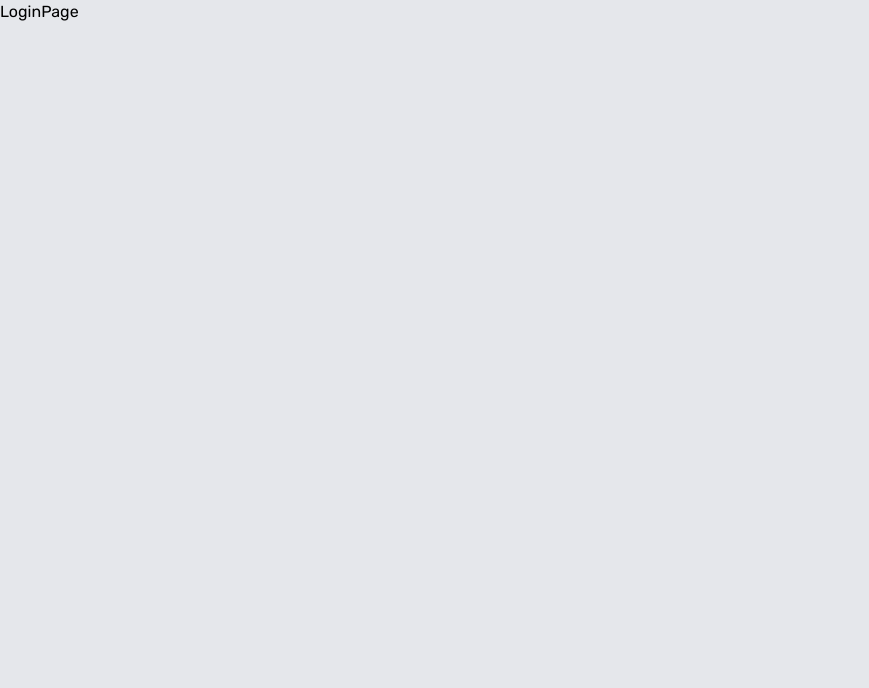
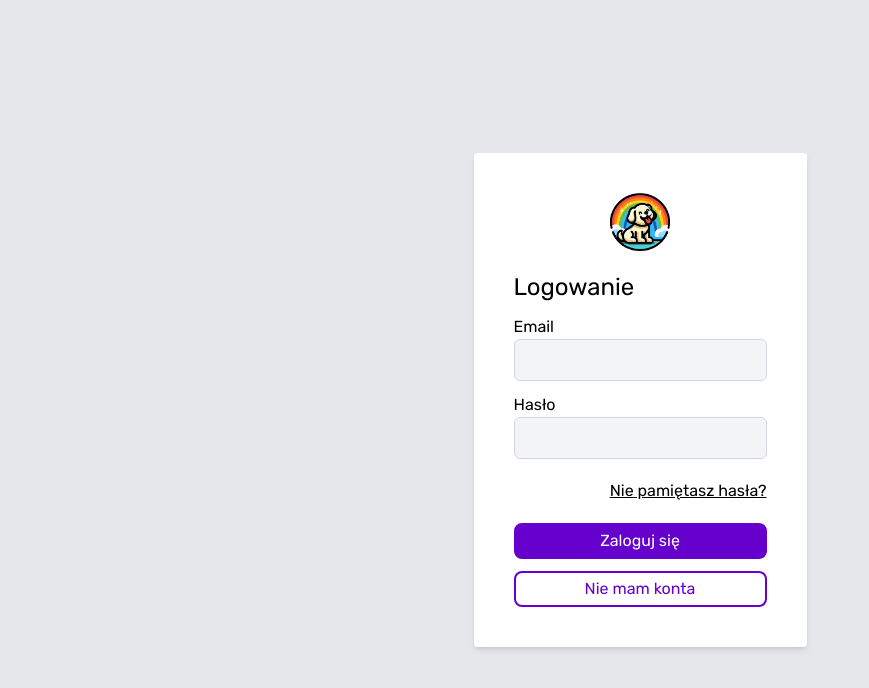
Before and after one commit to maciejors/Family_Store_dev, a Next.js app: page /dev in a window 1280 px wide. Shown: the top 688 px of the page, without its empty margins (0-869 px from the left). Built offline with nearby package versions, Linux system fonts and the light colour scheme.

Commit message:
auth page layouts

```diff
--- /dev/null
+++ b/app/dev/authPage.css
@@ -0,0 +1,39 @@
+.auth-container {
+  @apply items-center h-screen
+}
+
+.auth-form {
+	@apply p-10 shadow-md rounded bg-white
+}
+
+.auth-logo {
+  @apply mx-auto mb-5
+}
+
+.auth-main {
+ @apply flex flex-col
+}
+
+.auth-label {
+  @apply mt-3
+}
+
+.auth-input {
+	@apply bg-gray-100 border border-gray-300 rounded-md py-2 px-4 focus:outline-none
+}
+
+.auth-link {
+  @apply mt-5 underline self-end
+}
+
+.auth-error {
+  @apply text-red-700;
+}
+
+.auth-btn {
+  @apply mt-3 w-full
+}
+
+.auth-btn-submit {
+  @apply mt-5
+}
--- /dev/null
+++ b/app/dev/loginPage.jsx
@@ -0,0 +1,26 @@
+import './authPage.css';
+
+export default function LoginPage() {
+
+	function login() {
+
+	}
+
+	return (
+		<>
+			<h3>Logowanie</h3>
+			<label className="auth-label" htmlFor="email">
+				Email
+			</label>
+			<input className="auth-input" id="email" type="email" required />
+			<label className="auth-label" htmlFor="password">
+				Hasło
+			</label>
+			<input className="auth-input" id="password" type="password" required />
+			<a className="auth-label auth-link" href="">
+				Nie pamiętasz hasła?
+			</a>
+			<button onClick={login} className="btn btn-primary auth-btn auth-btn-submit">Zaloguj się</button>
+		</>
+	);
+}
--- a/app/dev/page.jsx
+++ b/app/dev/page.jsx
@@ -1,5 +1,40 @@
-import React from 'react';
+'use client';
 
-export default function LoginPage() {
-	return <div>LoginPage</div>;
+import React, { useState } from 'react';
+import Image from 'next/image';
+import './authPage.css';
+import LoginPage from './loginPage';
+import RegisterPage from './registerPage';
+
+export default function AuthPage() {
+	const [authType, setAuthType] = useState('login');
+
+	function changeAuthType() {
+		if (authType === 'login')
+			setAuthType('register');
+		else
+			setAuthType('login');
+	}
+
+	return (
+		<div className="main-container auth-container">
+			<form className="auth-form">
+				<header>
+					<Image
+						className="auth-logo"
+						src={'/logo.png'}
+						alt={'Family Store logo'}
+						width={60}
+						height={60}
+					/>
+				</header>
+				<main className="auth-main">{authType === 'login' ? <LoginPage /> : <RegisterPage />}</main>
+				<footer>
+					<button onClick={changeAuthType} className="btn btn-secondary auth-btn">
+						{authType === 'login' ? 'Nie mam konta' : 'Mam już konto'}
+					</button>
+				</footer>
+			</form>
+		</div>
+	);
 }
--- /dev/null
+++ b/app/dev/registerPage.jsx
@@ -0,0 +1,26 @@
+import './authPage.css';
+
+export default function RegisterPage() {
+	function register() {}
+
+	return (
+		<>
+			<h3>Rejestracja</h3>
+			<label className="auth-label" htmlFor="email">
+				Email
+			</label>
+			<input className="auth-input" id="email" type="email" required />
+			<label className="auth-label" htmlFor="password">
+				Hasło
+			</label>
+			<input className="auth-input" id="password" type="password" required />
+			<label className="auth-label" htmlFor="repeat">
+				Powtórz hasło
+			</label>
+			<input className="auth-input" id="repeat" type="password" required />
+			<button onClick={register} className="btn btn-primary auth-btn auth-btn-submit">
+				Utwórz konto
+			</button>
+		</>
+	);
+}
```
